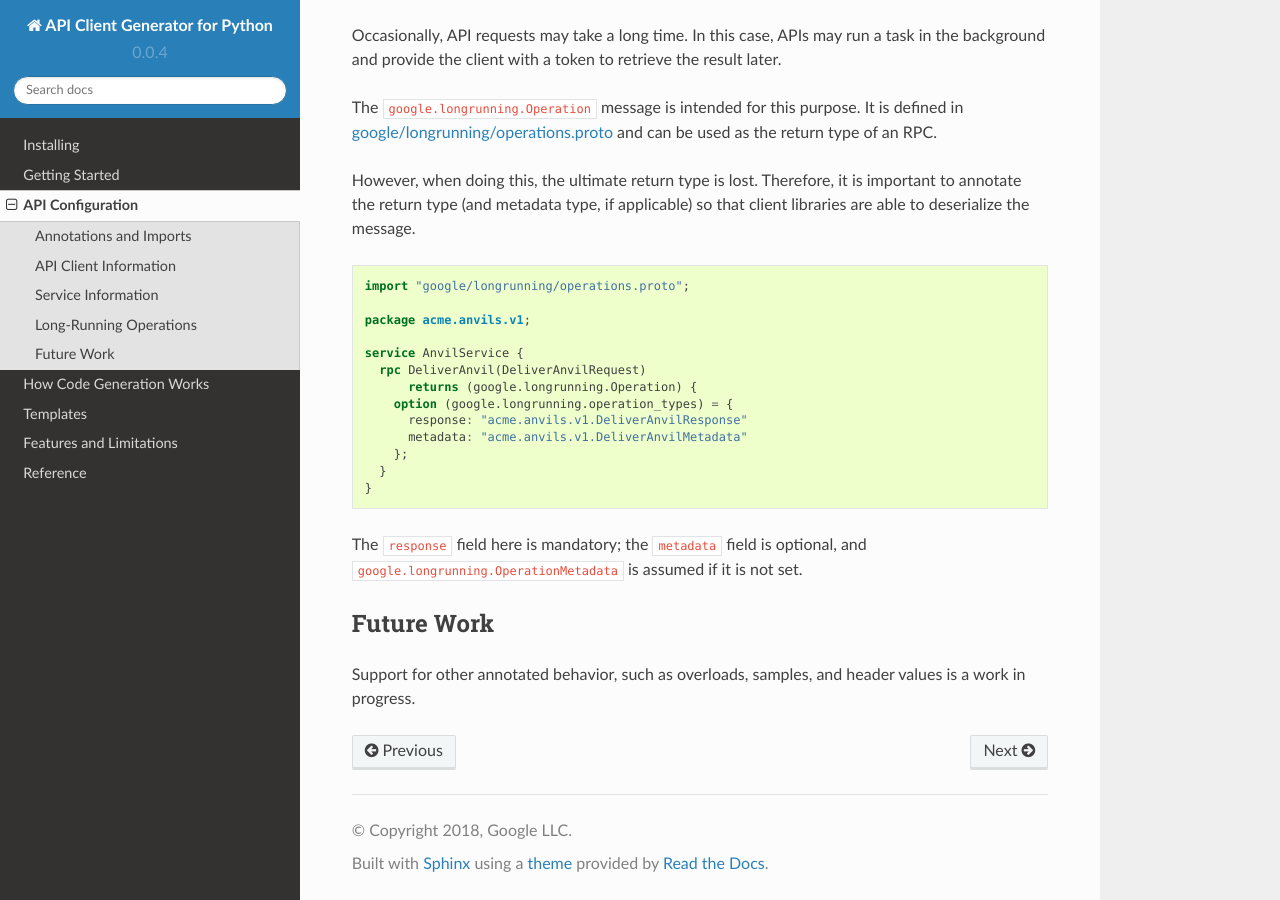
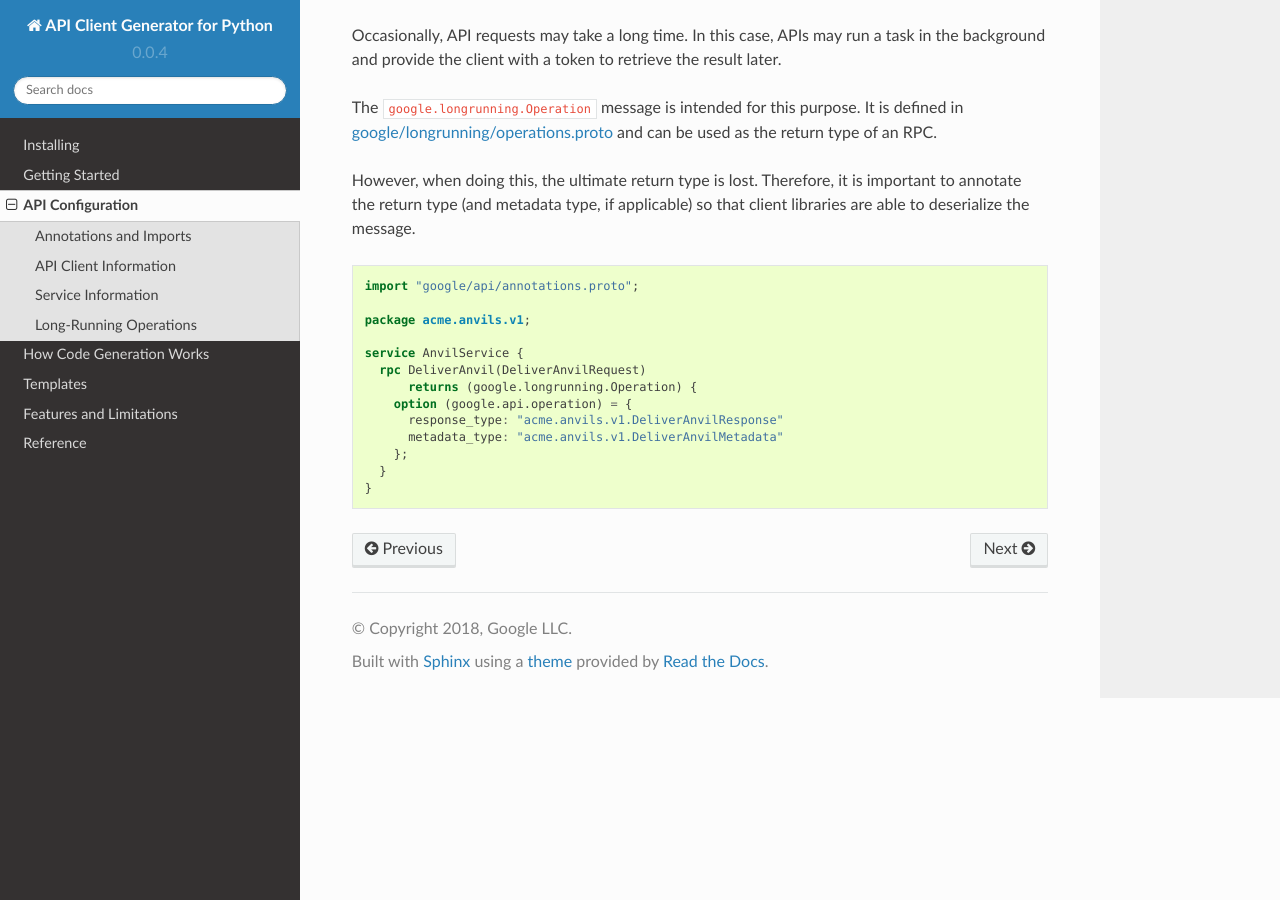
Before and after one commit to googleapis/gapic-generator-python, a Sphinx documentation site: the page built from docs/api-configuration.rst, in a window 1280 px wide and 900 px high, scrolled down 2593 px. Built offline with Sphinx 7.4.7 and the Read the Docs theme 2.0.0, drawn with Linux system fonts in a browser that asks for light colours.

```diff
--- a/docs/api-configuration.rst
+++ b/docs/api-configuration.rst
@@ -160,28 +160,18 @@ so that client libraries are able to deserialize the message.
 
 .. code-block:: protobuf
 
-  import "google/longrunning/operations.proto";
+  import "google/api/annotations.proto";
 
   package acme.anvils.v1;
 
   service AnvilService {
     rpc DeliverAnvil(DeliverAnvilRequest)
         returns (google.longrunning.Operation) {
-      option (google.longrunning.operation_types) = {
-        response: "acme.anvils.v1.DeliverAnvilResponse"
-        metadata: "acme.anvils.v1.DeliverAnvilMetadata"
+      option (google.api.operation) = {
+        response_type: "acme.anvils.v1.DeliverAnvilResponse"
+        metadata_type: "acme.anvils.v1.DeliverAnvilMetadata"
       };
     }
   }
 
-The ``response`` field here is mandatory; the ``metadata`` field is optional,
-and ``google.longrunning.OperationMetadata`` is assumed if it is not set.
-
 .. _google/longrunning/operations.proto: https://github.com/googleapis/api-common-protos/blob/input-contract/google/longrunning/operations.proto
-
-
-Future Work
-~~~~~~~~~~~
-
-Support for other annotated behavior, such as overloads, samples, and
-header values is a work in progress.
```
Also changed, not shown: docs/installing.rst (+14 -0 lines), docs/templates.rst (+9 -2 lines).
